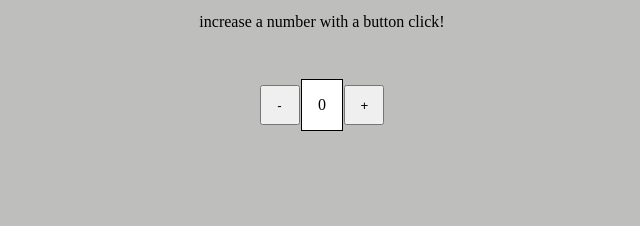
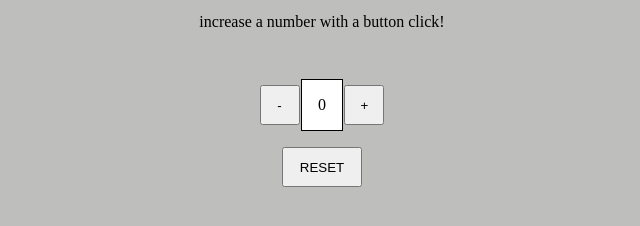
Before and after one commit to Omared250/counter-project, a plain HTML site: page index.html in a window 1280 px wide. Shown: the part 166-392 px from the top of the page, without its empty margins (318-958 px from the left). Drawn offline with Linux system fonts and the light colour scheme.

Commit message:
adding a reset button

```diff
--- a/script.js
+++ b/script.js
@@ -46,6 +46,14 @@ plusCounter.addEventListener('click', () => {
     numberCounter.textContent++
 })
 
+// reset counter
+const resetButton = document.createElement('button')
+resetButton.textContent = 'RESET'
+resetButton.addEventListener('click', () => {
+    numberCounter.textContent = 0;
+})
+resetButton.classList.add('reset-button');
+
 // append counter elements to its father container
 counterContainer.appendChild(lessCounter);
 counterContainer.appendChild(numberCounter);
@@ -55,6 +63,7 @@ counterContainer.appendChild(plusCounter);
 mainContainer.appendChild(counterTitle);
 mainContainer.appendChild(paragraph);
 mainContainer.appendChild(counterContainer);
+mainContainer.appendChild(resetButton);
 
 // append to the root
 rootElement.appendChild(mainContainer);
--- a/style.css
+++ b/style.css
@@ -32,6 +32,11 @@
     height: 3em;
 }
 
+.reset-button {
+    width: 6em;
+    height: 3em;
+}
+
 .number-counter {
     border: 1px black solid;
     padding: 1em;
```
